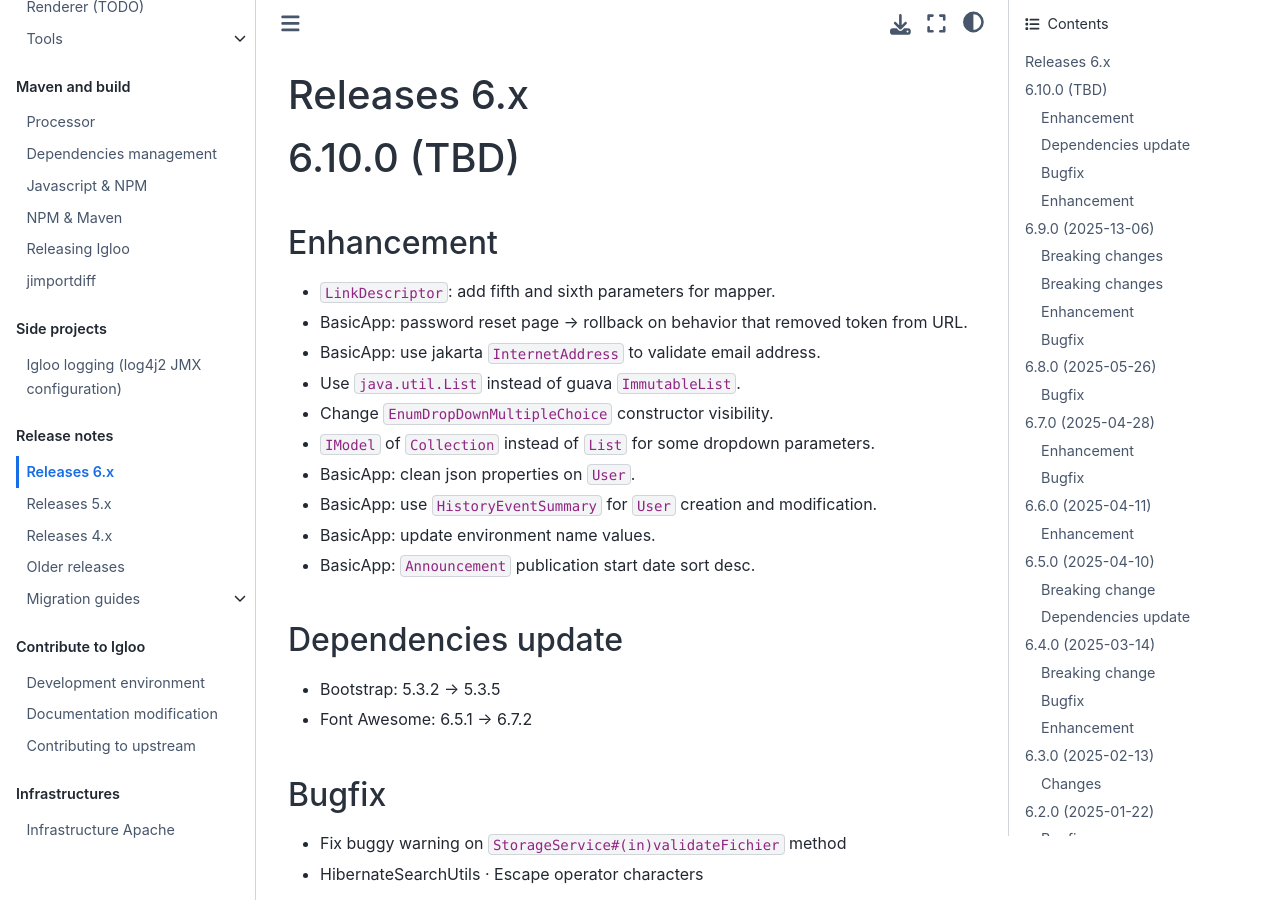
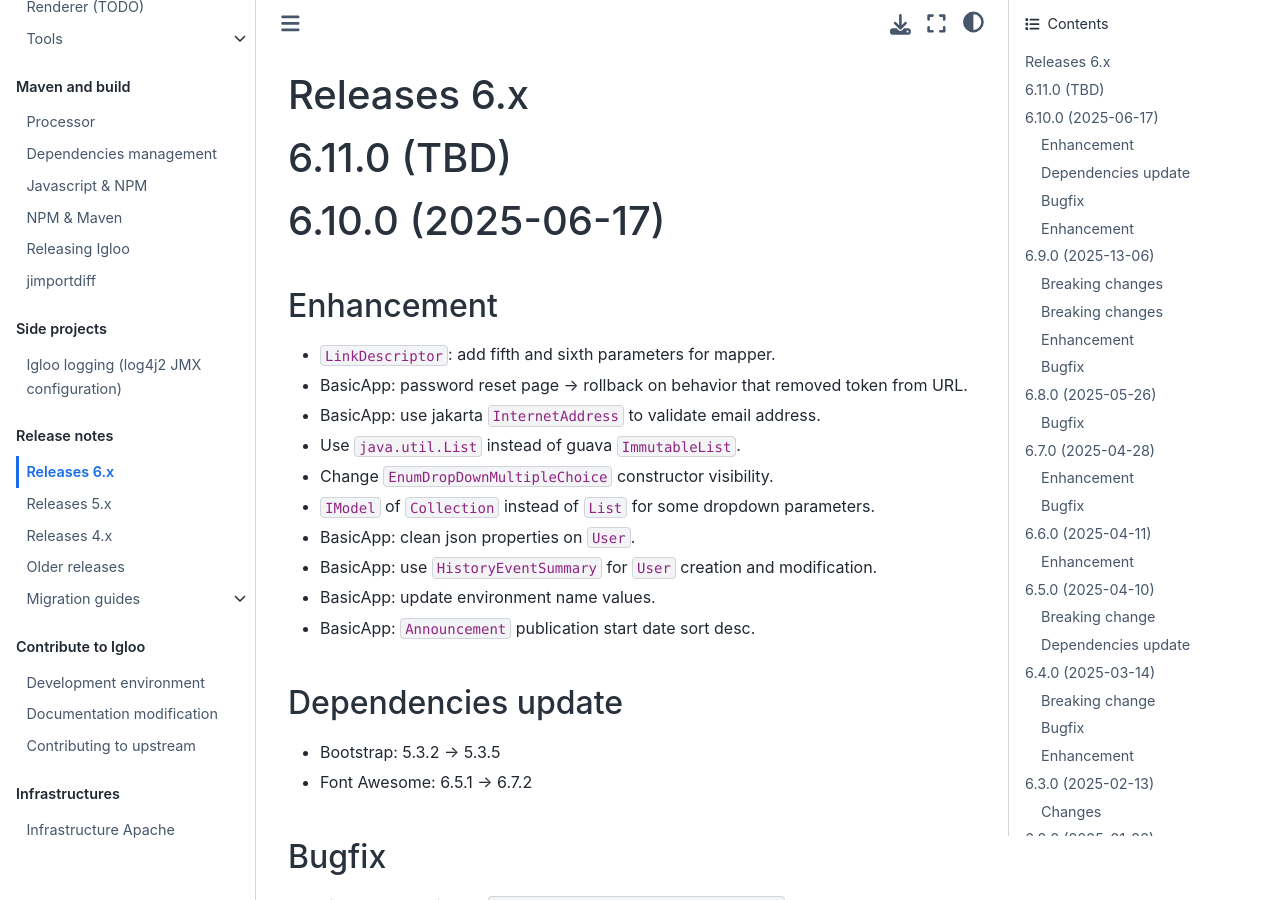
Before and after one commit to igloo-project/igloo-doc, a Sphinx documentation site: the page built from source/release-notes/releases-6.x.md, in a window 1280 px wide and 900 px high. Built offline with Sphinx 7.4.7 and the Sphinx Book theme 1.1.4, drawn with Linux system fonts in a browser that asks for light colours.

Commit message:
Update changelog

```diff
--- a/source/release-notes/releases-6.x.md
+++ b/source/release-notes/releases-6.x.md
@@ -1,6 +1,8 @@
 # Releases 6.x
 
-# 6.10.0 (TBD)
+# 6.11.0 (TBD)
+
+# 6.10.0 (2025-06-17)
 
 ## Enhancement
 
```
